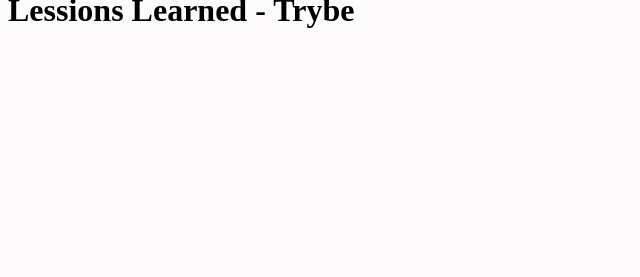
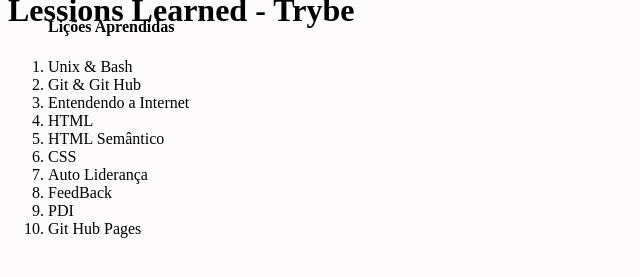
Before and after one commit to ronaferr/project-lessons-learned, a website: page index.html in a window 1280 px wide. Shown: the part 29-306 px from the top of the page, without its empty margins (0-640 px from the left). Drawn offline with Linux system fonts and the light colour scheme.

Commit message:
adiçao requisito 4

```diff
--- a/index.html
+++ b/index.html
@@ -14,5 +14,20 @@
     <section>
         <img id="minha_foto" src="rona.jpg" alt="foto de perfil ronaldo de camiseta branca">
     </section>
+    <section>
+        <ol id="licoes_aprendidas">
+            <h4>Lições Aprendidas</h4>
+            <li>Unix & Bash</li>
+            <li>Git & Git Hub</li>
+            <li>Entendendo a Internet</li>
+            <li>HTML</li>
+            <li>HTML Semântico</li>
+            <li>CSS</li>
+            <li>Auto Liderança</li>
+            <li>FeedBack</li>
+            <li>PDI</li>
+            <li>Git Hub Pages</li>
+        </ol>
+    </section>
 </body>
 </html>
--- a/style.css
+++ b/style.css
@@ -1,2 +1,10 @@
-body {background-color: rgb(253, 251, 251);}
-header {position: fixed; top:0%;}
+body {
+    background-color: rgb(253, 251, 251);
+}
+header {
+    position: fixed;
+    top:0%;
+}
+img {
+    width: 200px;
+}
```
